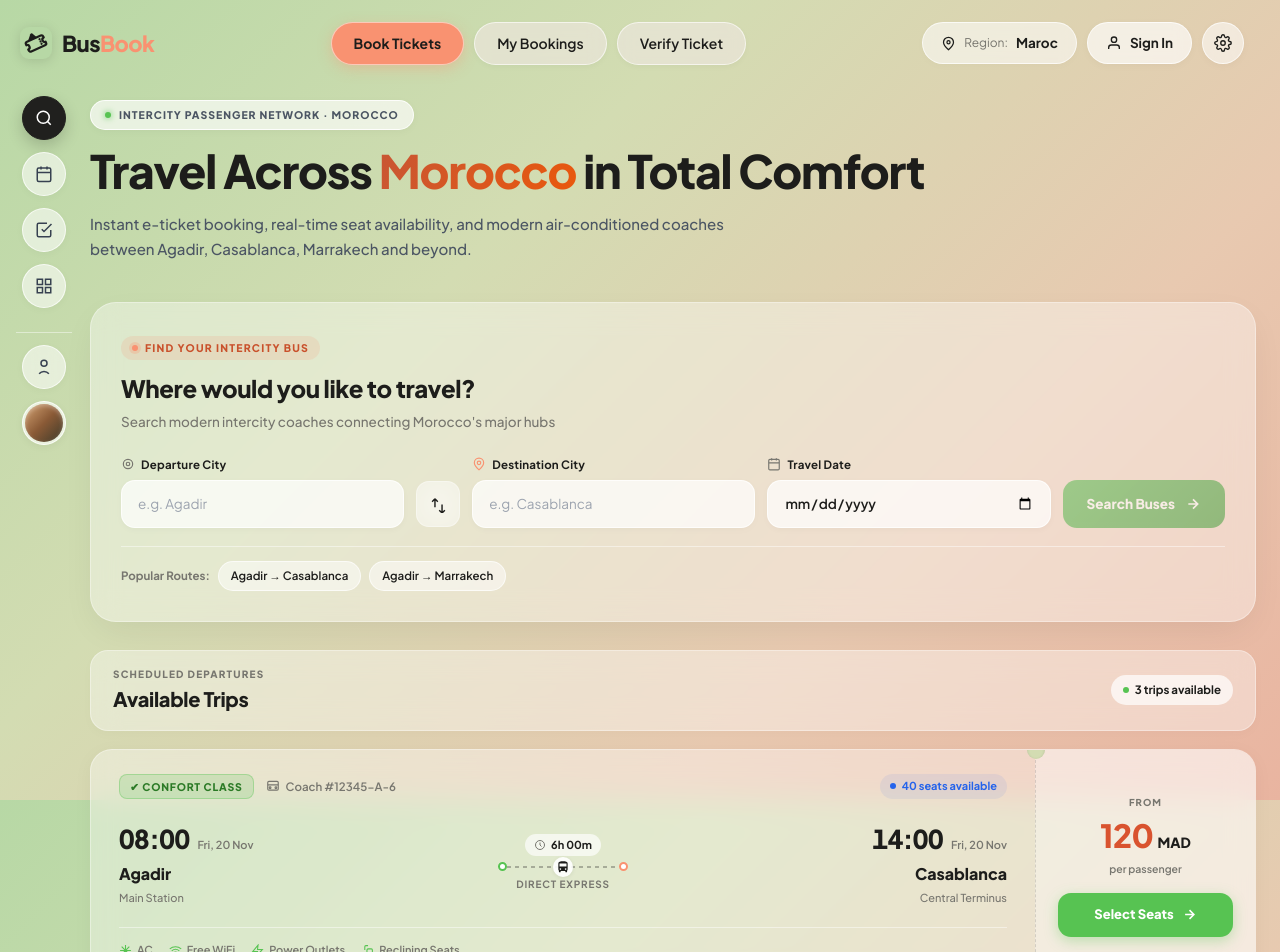
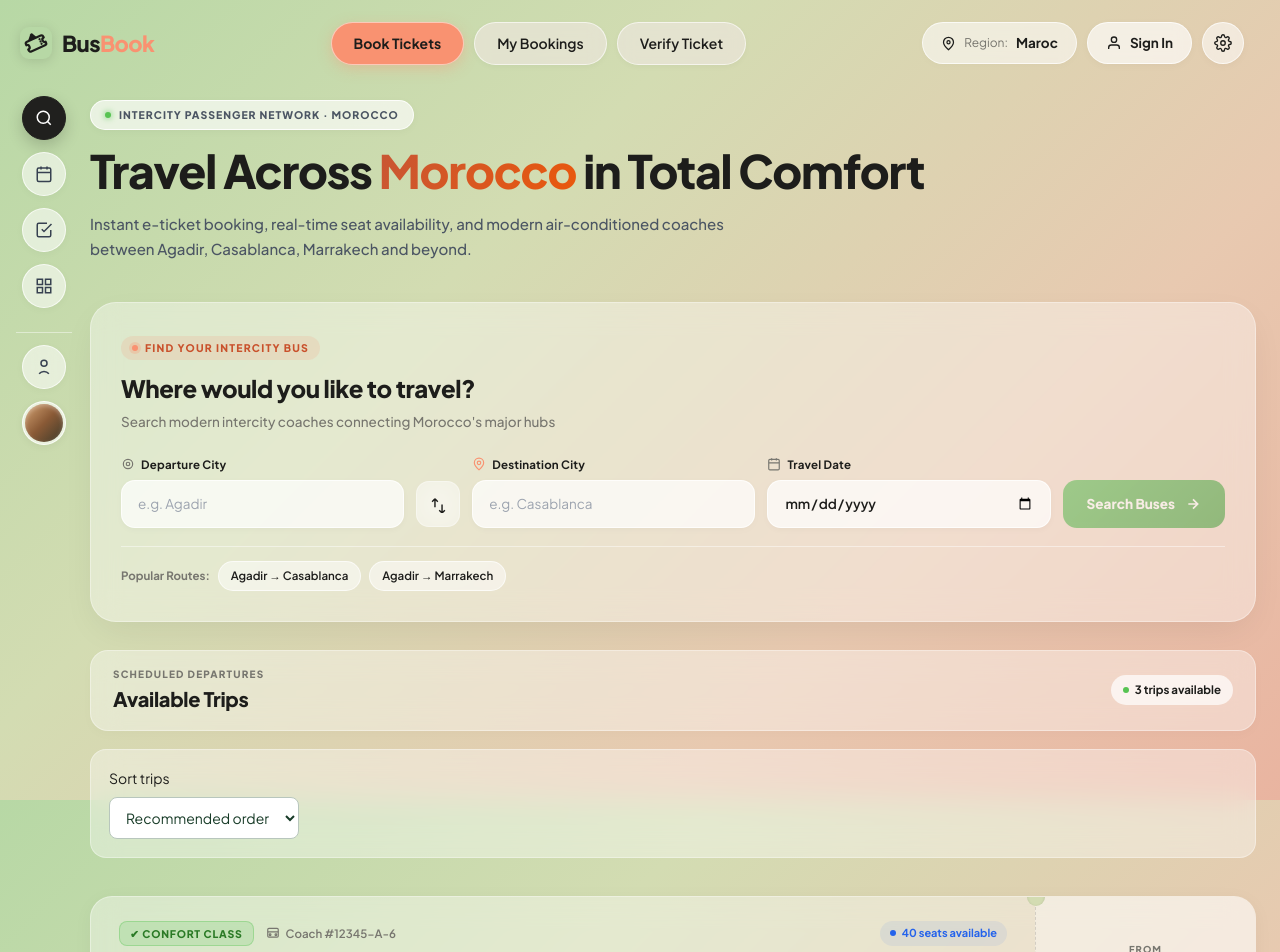
Before and after one commit to MohamedOuadra/busbook-webservices, an Angular app in the folder busbook-angular-frontend/: page / in a window 1280 px wide. Shown: the top 952 px of the page. Built offline with nearby package versions, Linux system fonts and the light colour scheme; no server answers.

Commit message:
feat(trips): add price and departure sorting with regression tests

```diff
--- a/busbook-angular-frontend/src/app/features/home/pages/home/home.css
+++ b/busbook-angular-frontend/src/app/features/home/pages/home/home.css
@@ -331,3 +331,26 @@
     font-size: 13.5px;
   }
 }
+.trip-controls {
+  display: flex;
+  flex-wrap: wrap;
+  align-items: end;
+  gap: 16px;
+  padding: 18px;
+  margin-bottom: 20px;
+  border-radius: 16px;
+}
+.trip-controls label { display: grid; gap: 8px; font-size: 14px; }
+.trip-controls select, .trip-controls input, .trip-controls button {
+  padding: 10px 12px;
+  border: 1px solid #b8c6bd;
+  border-radius: 8px;
+  background: #fff;
+  color: #173b27;
+  font: inherit;
+}
+.trip-controls button { cursor: pointer; }
+.trip-controls :focus-visible { outline: 3px solid #278245; outline-offset: 2px; }
+@media (max-width: 600px) {
+  .trip-controls label, .trip-controls button { width: 100%; }
+}
--- a/busbook-angular-frontend/src/app/features/home/pages/home/home.html
+++ b/busbook-angular-frontend/src/app/features/home/pages/home/home.html
@@ -39,6 +39,17 @@
         </div>
       </div>
 
+      <div class="trip-controls glass">
+        <label for="trip-sort">Sort trips
+          <select id="trip-sort" [ngModel]="sortOrder()" (ngModelChange)="sortOrder.set($event)">
+            <option value="default">Recommended order</option>
+            <option value="price-asc">Price: low to high</option>
+            <option value="price-desc">Price: high to low</option>
+            <option value="departure">Earliest departure</option>
+          </select>
+        </label>
+      </div>
+
       @if (isLoading()) {
         <div class="loading-state glass">
           <div class="spinner"></div>
@@ -46,7 +57,7 @@
         </div>
       } @else if (trips.length > 0) {
         <div class="trip-results-list">
-          @for (trip of trips; track trip.id) {
+          @for (trip of visibleTrips(); track trip.id) {
             <app-trip-card [trip]="trip" (tripSelected)="onTripSelected($event)" />
           }
         </div>
--- a/busbook-angular-frontend/src/app/features/home/pages/home/home.ts
+++ b/busbook-angular-frontend/src/app/features/home/pages/home/home.ts
@@ -1,5 +1,6 @@
 
-import { Component, OnInit, inject, signal } from '@angular/core';
+import { Component, OnInit, computed, inject, signal } from '@angular/core';
+import { FormsModule } from '@angular/forms';
 import { Router } from '@angular/router';
 
 import { TripSearch } from '../../../trips/components/trip-search/trip-search';
@@ -14,6 +15,7 @@ import { TripSearch as TripSearchCriteria } from '../../../trips/models/trip-sea
   imports: [
     TripSearch,
     TripCard,
+    FormsModule,
   ],
   templateUrl: './home.html',
   styleUrl: './home.css',
@@ -22,6 +24,16 @@ export class Home implements OnInit {
 
   private readonly _trips = signal<Trip[]>([]);
   readonly isLoading = signal(false);
+  readonly sortOrder = signal('default');
+  readonly visibleTrips = computed(() => {
+    const trips = [...this._trips()];
+    switch (this.sortOrder()) {
+      case 'price-asc': return trips.sort((a, b) => a.prix - b.prix);
+      case 'price-desc': return trips.sort((a, b) => b.prix - a.prix);
+      case 'departure': return trips.sort((a, b) => Date.parse(a.dateDepart) - Date.parse(b.dateDepart));
+      default: return trips;
+    }
+  });
 
   get trips(): Trip[] {
     return this._trips();
```
Also changed, not shown: 1 other file (tests, documents, lock files or other folders).
